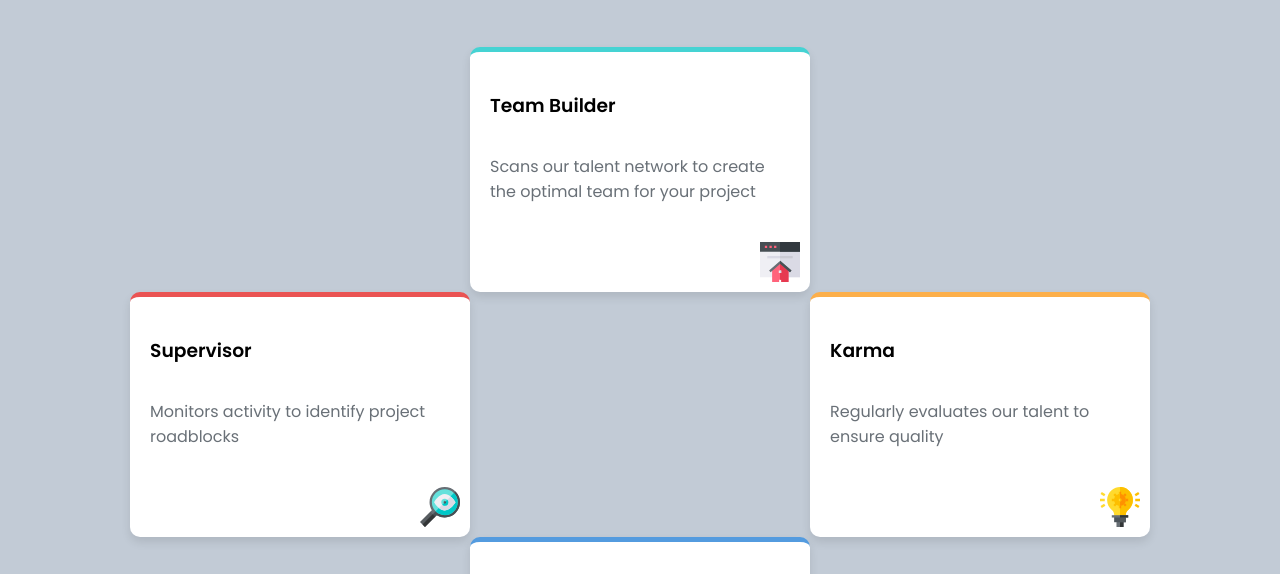
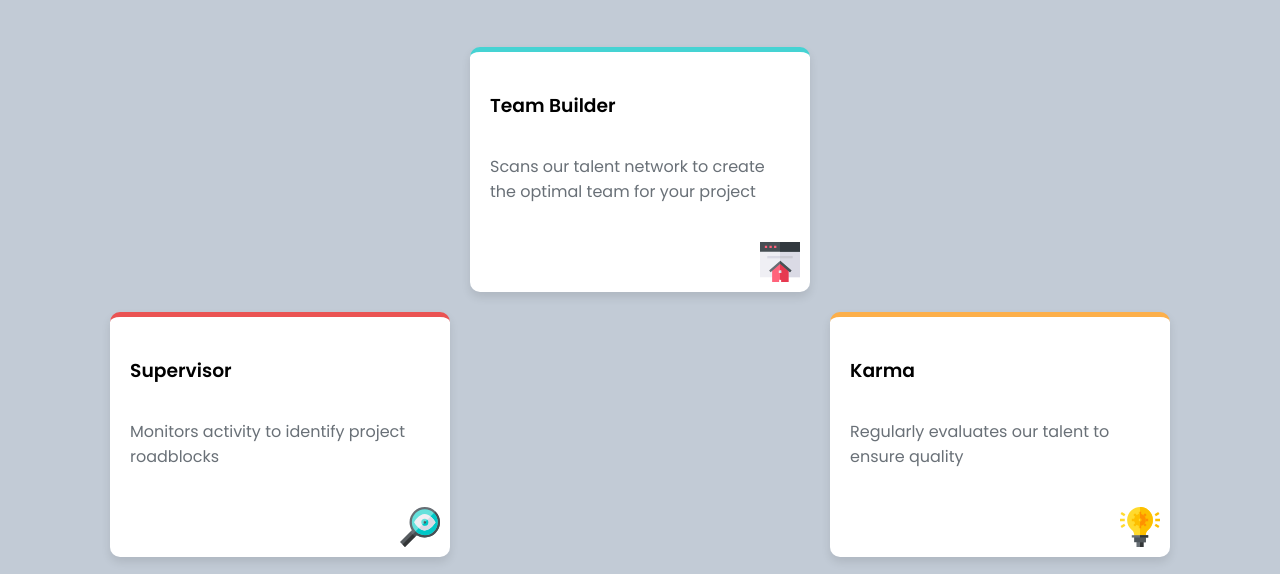
Before and after one commit to morski13/four-card, a plain HTML site: page index.html in a window 1280 px wide. Shown: the part 170-744 px from the top of the page. Drawn offline with Linux system fonts and the light colour scheme.

Commit message:
css grid 6

```diff
--- a/styles.css
+++ b/styles.css
@@ -32,8 +32,8 @@ p {
 .cards {
     display: grid;
     grid-template-columns: repeat(3, 1fr);
-    grid-template-rows: 1fr 1fr 1fr; /* Svaka kartica ima istu visinu */
-    gap: 0; /* Uklonjen razmak između redova */
+    grid-template-rows: repeat(3, 1fr); /* Svaka kartica ima istu visinu */
+    gap: 20px;
     place-items: center;
     justify-content: center;
     align-content: center;
```
